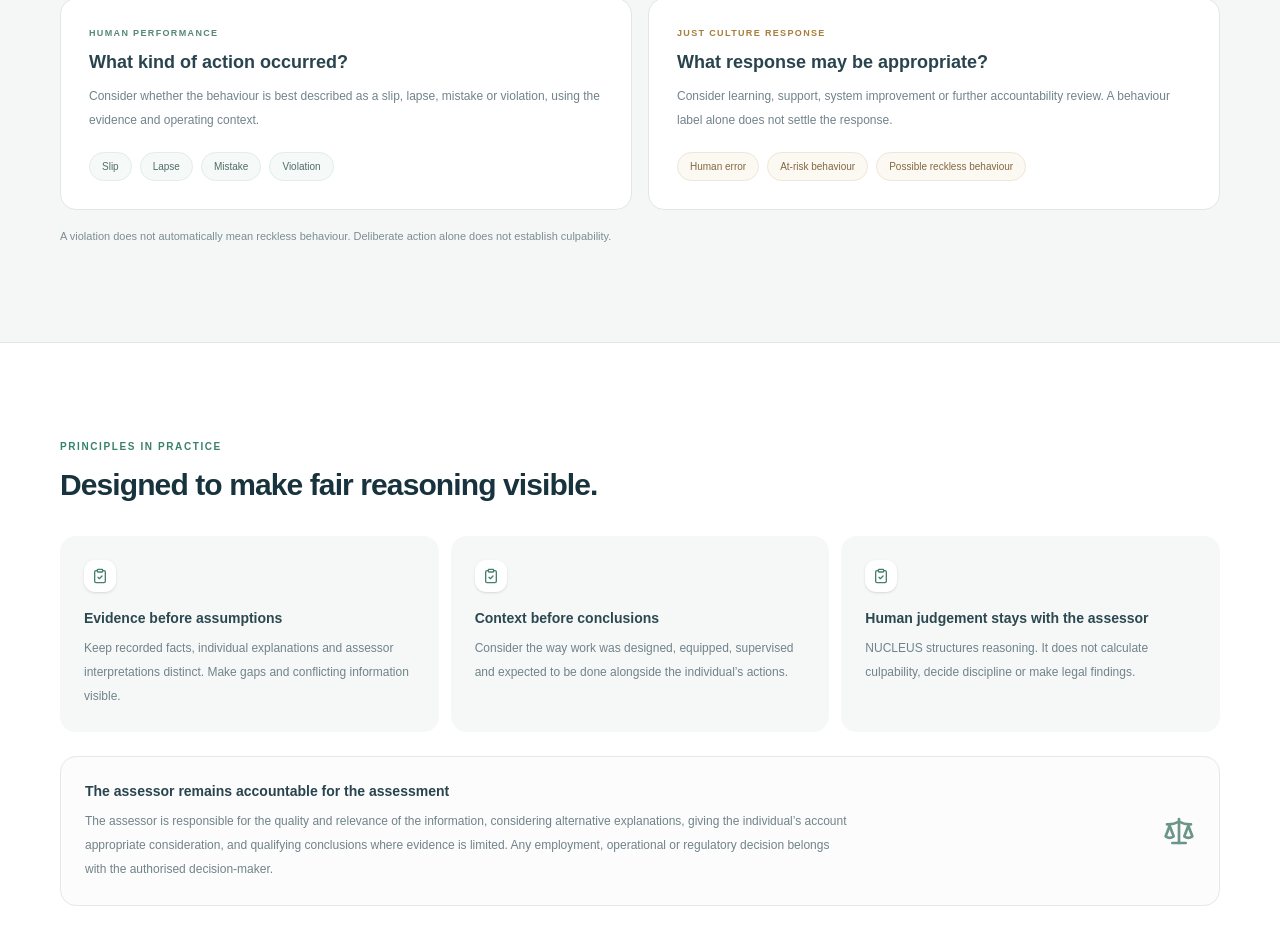
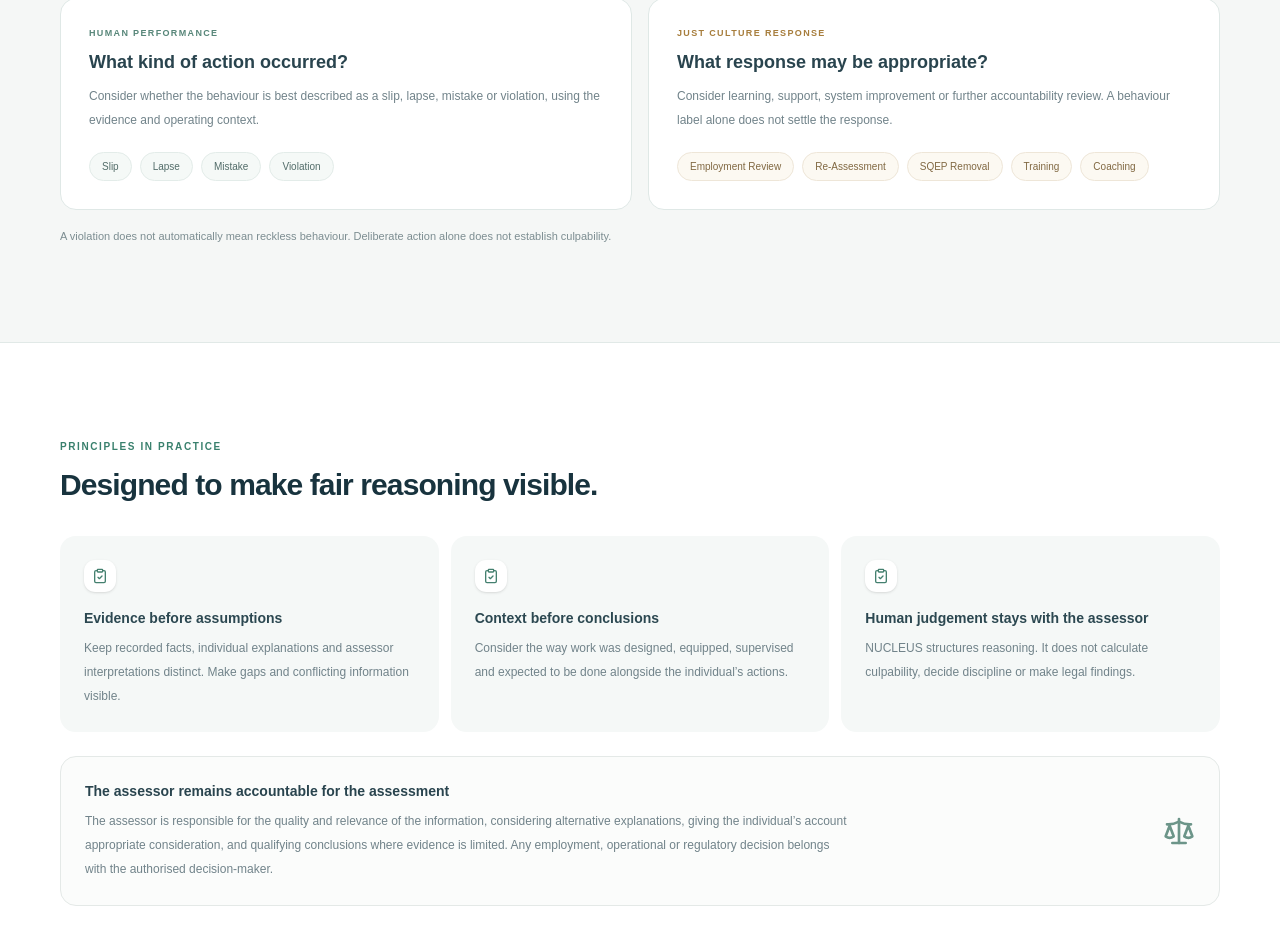
Before and after one commit to jackdavis55/Nucleus-ICA, a Next.js app: page / in a window 1280 px wide. Shown: the part 2602-3546 px from the top of the page. Built offline with nearby package versions, Linux system fonts and the light colour scheme.

Commit message:
List possible Just Culture responses

```diff
--- a/src/app/page.tsx
+++ b/src/app/page.tsx
@@ -206,7 +206,7 @@ export default function Page() {
               <div className="text-[9px] font-bold uppercase tracking-[.15em] text-[#a77d3c]">JUST CULTURE RESPONSE</div>
               <h3 className="mt-2 text-lg font-semibold text-[#29444e]">What response may be appropriate?</h3>
               <p className="mt-2 text-xs leading-6 text-[#71838a]">Consider learning, support, system improvement or further accountability review. A behaviour label alone does not settle the response.</p>
-              <div className="mt-5 flex flex-wrap gap-2">{["Human error", "At-risk behaviour", "Possible reckless behaviour"].map((label) => <span key={label} className="rounded-full border border-[#eee6d8] bg-[#fcf9f2] px-3 py-1.5 text-[10px] font-medium text-[#806842]">{label}</span>)}</div>
+              <div className="mt-5 flex flex-wrap gap-2">{["Employment Review", "Re-Assessment", "SQEP Removal", "Training", "Coaching"].map((label) => <span key={label} className="rounded-full border border-[#eee6d8] bg-[#fcf9f2] px-3 py-1.5 text-[10px] font-medium text-[#806842]">{label}</span>)}</div>
             </article>
           </div>
           <p className="mt-4 text-[11px] leading-5 text-[#7c8d91]">A violation does not automatically mean reckless behaviour. Deliberate action alone does not establish culpability.</p>
```
